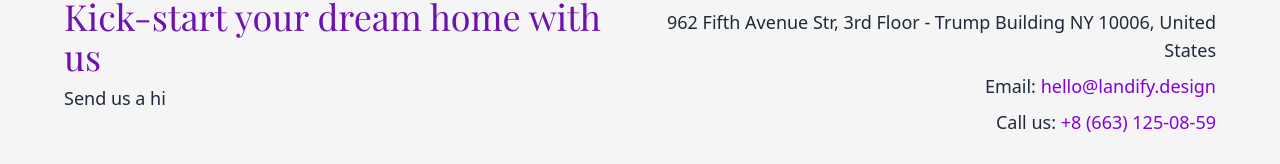
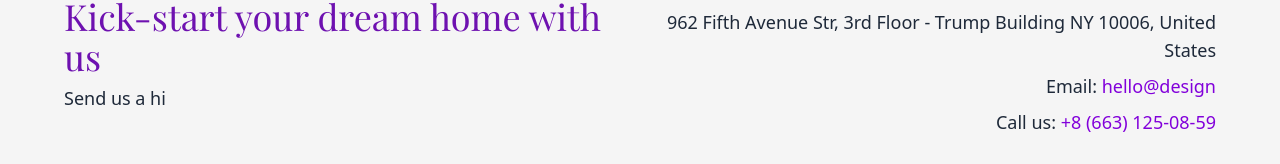
Before and after one commit to harshbhonsle/interior-nook, a React (Vite) app: page / in a window 1280 px wide. Shown: the part 4166-4330 px from the top of the page. Built offline with nearby package versions, Linux system fonts and the light colour scheme.

Commit message:
fix typo

```diff
--- a/src/Components/Contact.jsx
+++ b/src/Components/Contact.jsx
@@ -21,7 +21,7 @@ const Contact = ()=>{
         <p>
           Email:{" "}
           <a href="mailto:hello@landify.design" className="text-purple-700 hover:underline">
-            hello@landify.design
+            hello@design
           </a>
         </p>
         <p>
```
